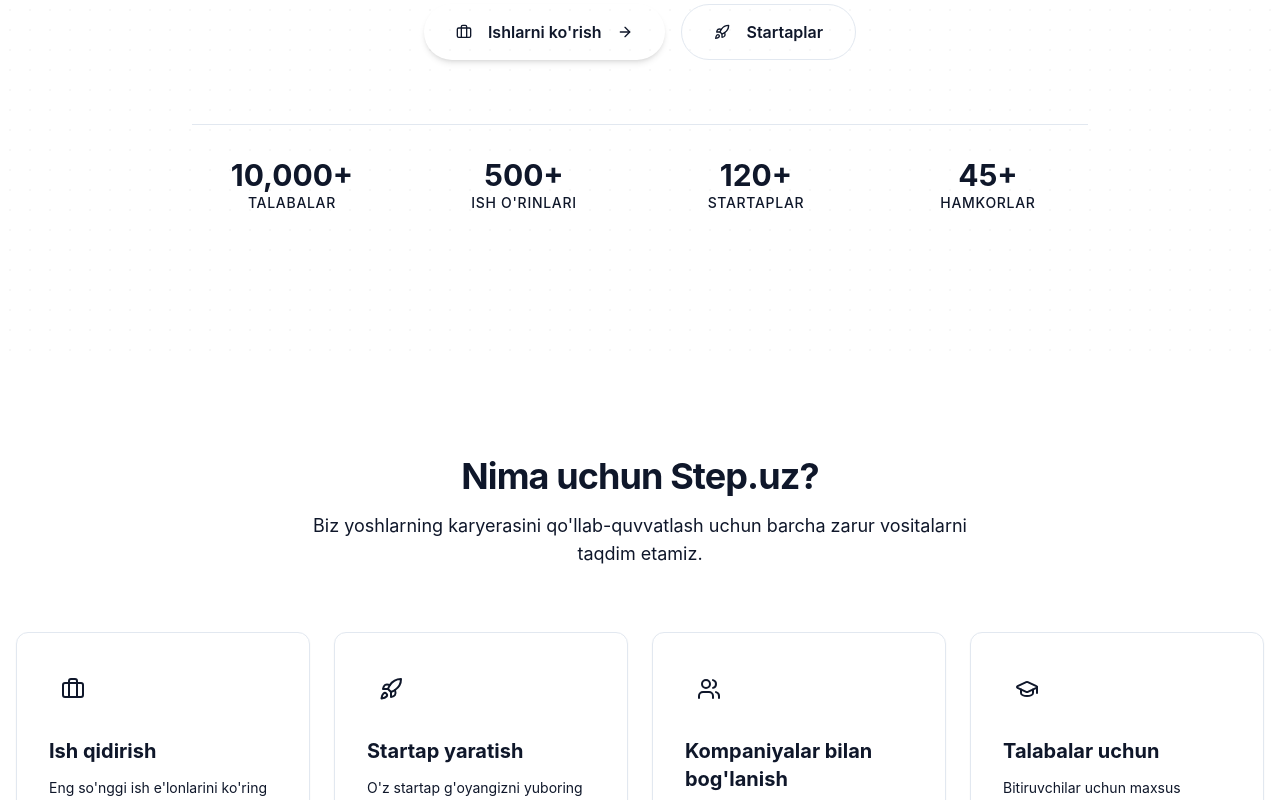
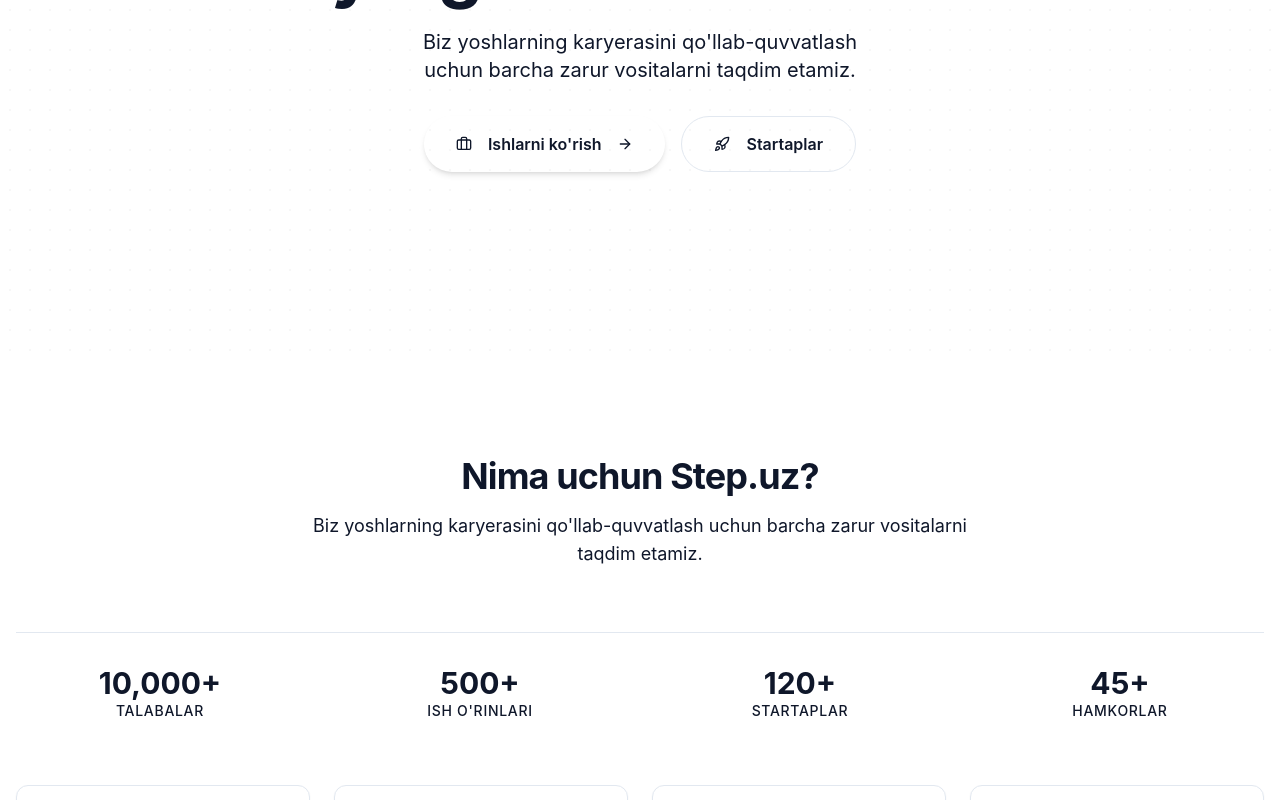
Before and after one commit to otabekxoff-creator/qadam.uz, a Next.js app in the folder frontend/: page / in a window 1280 px wide. Shown: the part 360-1160 px from the top of the page. Built offline with nearby package versions, Linux system fonts and the light colour scheme.

Commit message:
🎨 Fix: Update homepage text and reorganize statistics section

```diff
--- a/frontend/src/components/home/FeaturesSection.tsx
+++ b/frontend/src/components/home/FeaturesSection.tsx
@@ -104,6 +104,27 @@
           </motion.p>
         </div>
 
+        {/* Statistics Grid */}
+        <motion.div
+          initial={{ opacity: 0, y: 30 }}
+          whileInView={{ opacity: 1, y: 0 }}
+          viewport={{ once: true }}
+          transition={{ duration: 0.8, delay: 0.2 }}
+          className="mb-16 pt-8 border-t border-border/50 grid grid-cols-2 sm:grid-cols-4 gap-4 sm:gap-6 md:gap-8"
+        >
+          {[
+            { label: 'Talabalar', value: '10,000+' },
+            { label: 'Ish o\'rinlari', value: '500+' },
+            { label: 'Startaplar', value: '120+' },
+            { label: 'Hamkorlar', value: '45+' },
+          ].map((stat, i) => (
+            <div key={i} className="flex flex-col items-center">
+              <span className="text-xl sm:text-2xl md:text-3xl font-bold text-foreground">{stat.value}</span>
+              <span className="text-xs sm:text-sm text-muted-foreground font-medium uppercase tracking-wider">{stat.label}</span>
+            </div>
+          ))}
+        </motion.div>
+
         {/* Features Grid */}
         <div className="grid grid-cols-1 gap-6 md:grid-cols-2 lg:grid-cols-4">
           {features.map((feature, i) => (
--- a/frontend/src/components/home/HeroSection.tsx
+++ b/frontend/src/components/home/HeroSection.tsx
@@ -21,12 +21,11 @@
             transition={{ duration: 0.6 }}
           >
             <h1 className="text-4xl sm:text-5xl md:text-6xl lg:text-7xl font-bold tracking-tight text-foreground mb-4 sm:mb-6 text-balance leading-tight sm:leading-tight">
-              <span className="text-primary">Kelajak shu yerda</span>
+              <span className="text-primary">Kelajak shu yergan boshlanadi</span>
             </h1>
 
             <p className="text-base sm:text-lg md:text-xl text-muted-foreground mb-6 sm:mb-8 max-w-2xl mx-auto leading-relaxed text-balance px-2 sm:px-0">
-              Talabalar va startaplar uchun professional ekotizim.
-              O'z yo'lingizni biz bilan birga quring va yuksak natijalarga erishing.
+              Biz yoshlarning karyerasini qo'llab-quvvatlash uchun barcha zarur vositalarni taqdim etamiz.
             </p>
 
             <div className="flex flex-col sm:flex-row gap-3 sm:gap-4 justify-center items-center px-4 sm:px-0">
@@ -54,26 +53,6 @@
               </Button>
             </div>
           </motion.div>
-
-          {/* Simple Stats Grid */}
-          <motion.div
-            initial={{ opacity: 0, y: 30 }}
-            animate={{ opacity: 1, y: 0 }}
-            transition={{ duration: 0.8, delay: 0.2 }}
-            className="mt-12 sm:mt-16 pt-6 sm:pt-8 border-t border-border/50 grid grid-cols-2 sm:grid-cols-4 gap-4 sm:gap-6 md:gap-8"
-          >
-            {[
-              { label: 'Talabalar', value: '10,000+' },
-              { label: 'Ish o\'rinlari', value: '500+' },
-              { label: 'Startaplar', value: '120+' },
-              { label: 'Hamkorlar', value: '45+' },
-            ].map((stat, i) => (
-              <div key={i} className="flex flex-col items-center">
-                <span className="text-xl sm:text-2xl md:text-3xl font-bold text-foreground">{stat.value}</span>
-                <span className="text-xs sm:text-sm text-muted-foreground font-medium uppercase tracking-wider">{stat.label}</span>
-              </div>
-            ))}
-          </motion.div>
         </div>
       </div>
     </section>
```
